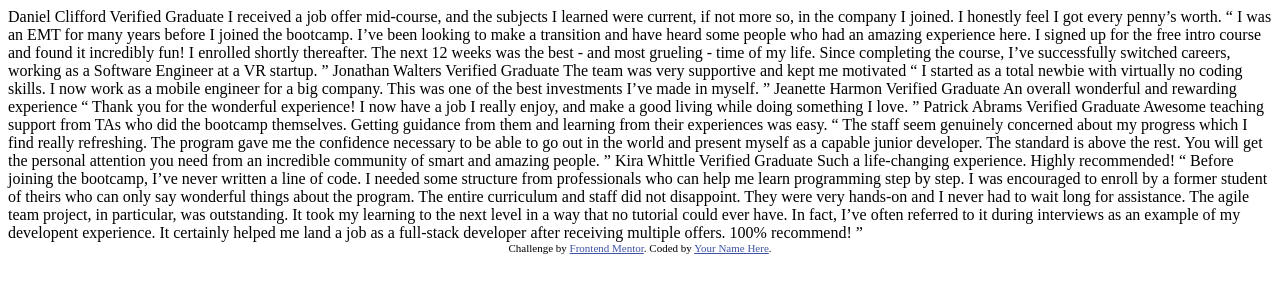
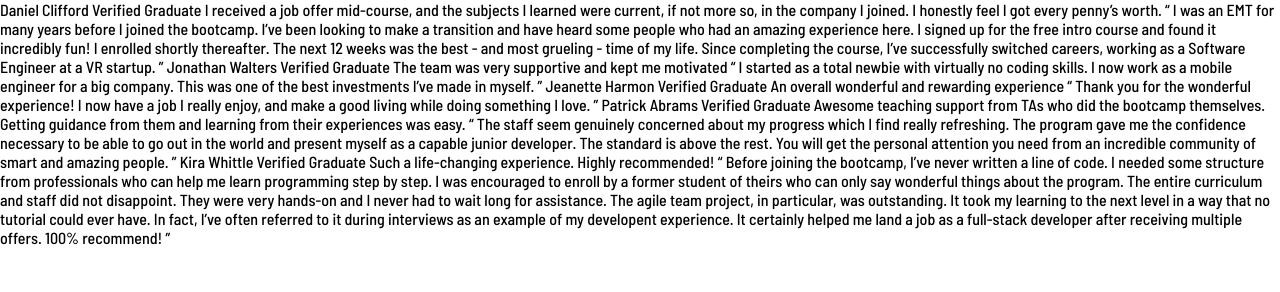
Before and after one commit to rafo38kh/testimonials-grid-section, a website: page index.html in a window 1280 px wide. Drawn offline with Linux system fonts and the light colour scheme.

Commit message:
start project

```diff
--- a/index.html
+++ b/index.html
@@ -1,76 +1,58 @@
 <!DOCTYPE html>
 <html lang="en">
-<head>
-  <meta charset="UTF-8">
-  <meta name="viewport" content="width=device-width, initial-scale=1.0"> <!-- displays site properly based on user's device -->
+  <head>
+    <meta charset="UTF-8" />
+    <meta name="viewport" content="width=device-width, initial-scale=1.0" />
 
-  <link rel="icon" type="image/png" sizes="32x32" href="./images/favicon-32x32.png">
-
-  <title>Frontend Mentor | [Challenge Name Here]</title>
-
-  <!-- Feel free to remove these styles or customise in your own stylesheet 👍 -->
-  <style>
-    .attribution { font-size: 11px; text-align: center; }
-    .attribution a { color: hsl(228, 45%, 44%); }
-  </style>
-</head>
-<body>
-  Daniel Clifford
-  Verified Graduate
-
-  I received a job offer mid-course, and the subjects I learned were current, if not more so,
-  in the company I joined. I honestly feel I got every penny’s worth.
-
-  “ I was an EMT for many years before I joined the bootcamp. I’ve been looking to make a
-  transition and have heard some people who had an amazing experience here. I signed up
-  for the free intro course and found it incredibly fun! I enrolled shortly thereafter.
-  The next 12 weeks was the best - and most grueling - time of my life. Since completing
-  the course, I’ve successfully switched careers, working as a Software Engineer at a VR startup. ”
-
-  Jonathan Walters
-  Verified Graduate
-
-  The team was very supportive and kept me motivated
-
-  “ I started as a total newbie with virtually no coding skills. I now work as a mobile engineer
-  for a big company. This was one of the best investments I’ve made in myself. ”
-
-  Jeanette Harmon
-  Verified Graduate
-
-  An overall wonderful and rewarding experience
-
-  “ Thank you for the wonderful experience! I now have a job I really enjoy, and make a good living
-  while doing something I love. ”
-
-  Patrick Abrams
-  Verified Graduate
-
-  Awesome teaching support from TAs who did the bootcamp themselves. Getting guidance from them and
-  learning from their experiences was easy.
-
-  “ The staff seem genuinely concerned about my progress which I find really refreshing. The program
-  gave me the confidence necessary to be able to go out in the world and present myself as a capable
-  junior developer. The standard is above the rest. You will get the personal attention you need from
-  an incredible community of smart and amazing people. ”
-
-  Kira Whittle
-  Verified Graduate
-
-  Such a life-changing experience. Highly recommended!
-
-  “ Before joining the bootcamp, I’ve never written a line of code. I needed some structure from
-  professionals who can help me learn programming step by step. I was encouraged to enroll by a former
-  student of theirs who can only say wonderful things about the program. The entire curriculum and staff
-  did not disappoint. They were very hands-on and I never had to wait long for assistance. The agile team
-  project, in particular, was outstanding. It took my learning to the next level in a way that no tutorial
-  could ever have. In fact, I’ve often referred to it during interviews as an example of my developent
-  experience. It certainly helped me land a job as a full-stack developer after receiving multiple offers.
-  100% recommend! ”
-
-  <div class="attribution">
-    Challenge by <a href="https://www.frontendmentor.io?ref=challenge" target="_blank">Frontend Mentor</a>.
-    Coded by <a href="#">Your Name Here</a>.
-  </div>
-</body>
+    <link
+      rel="icon"
+      type="image/png"
+      sizes="32x32"
+      href="./images/favicon-32x32.png"
+    />
+    <link rel="preconnect" href="https://fonts.googleapis.com" />
+    <link rel="preconnect" href="https://fonts.gstatic.com" crossorigin />
+    <link
+      href="https://fonts.googleapis.com/css2?family=Barlow+Semi+Condensed:wght@500;600&display=swap"
+      rel="stylesheet"
+    />
+    <link rel="stylesheet" href="css/style.css" />
+    <script defer src="js/script.js"></script>
+    <title>Frontend Mentor | [Challenge Name Here]</title>
+  </head>
+  <body>
+    Daniel Clifford Verified Graduate I received a job offer mid-course, and the
+    subjects I learned were current, if not more so, in the company I joined. I
+    honestly feel I got every penny’s worth. “ I was an EMT for many years
+    before I joined the bootcamp. I’ve been looking to make a transition and
+    have heard some people who had an amazing experience here. I signed up for
+    the free intro course and found it incredibly fun! I enrolled shortly
+    thereafter. The next 12 weeks was the best - and most grueling - time of my
+    life. Since completing the course, I’ve successfully switched careers,
+    working as a Software Engineer at a VR startup. ” Jonathan Walters Verified
+    Graduate The team was very supportive and kept me motivated “ I started as a
+    total newbie with virtually no coding skills. I now work as a mobile
+    engineer for a big company. This was one of the best investments I’ve made
+    in myself. ” Jeanette Harmon Verified Graduate An overall wonderful and
+    rewarding experience “ Thank you for the wonderful experience! I now have a
+    job I really enjoy, and make a good living while doing something I love. ”
+    Patrick Abrams Verified Graduate Awesome teaching support from TAs who did
+    the bootcamp themselves. Getting guidance from them and learning from their
+    experiences was easy. “ The staff seem genuinely concerned about my progress
+    which I find really refreshing. The program gave me the confidence necessary
+    to be able to go out in the world and present myself as a capable junior
+    developer. The standard is above the rest. You will get the personal
+    attention you need from an incredible community of smart and amazing people.
+    ” Kira Whittle Verified Graduate Such a life-changing experience. Highly
+    recommended! “ Before joining the bootcamp, I’ve never written a line of
+    code. I needed some structure from professionals who can help me learn
+    programming step by step. I was encouraged to enroll by a former student of
+    theirs who can only say wonderful things about the program. The entire
+    curriculum and staff did not disappoint. They were very hands-on and I never
+    had to wait long for assistance. The agile team project, in particular, was
+    outstanding. It took my learning to the next level in a way that no tutorial
+    could ever have. In fact, I’ve often referred to it during interviews as an
+    example of my developent experience. It certainly helped me land a job as a
+    full-stack developer after receiving multiple offers. 100% recommend! ”
+  </body>
 </html>
--- /dev/null
+++ b/scss/_base.scss
@@ -0,0 +1,26 @@
+$color-violet: hsl(263, 55%, 52%);
+$color-blue: hsl(217, 19%, 35%);
+$color-black: hsl(219, 29%, 14%);
+$color-White: hsl(0, 0%, 100%);
+
+$color-lightGray: hsl(0, 0%, 81%);
+$color-lightBlue: hsl(210, 46%, 95%);
+
+*,
+*::before,
+*::after {
+  margin: 0;
+  padding: 0;
+  box-sizing: inherit;
+}
+
+html {
+  font-size: 62.5%;
+  box-sizing: border-box;
+}
+
+body {
+  font-size: 1.6rem;
+  font-family: "Barlow Semi Condensed", sans-serif;
+  // - Weights: 500, 600
+}
--- /dev/null
+++ b/scss/_component.scss
@@ -0,0 +1 @@
+@use "./base" as *;
--- /dev/null
+++ b/scss/main.scss
@@ -0,0 +1,3 @@
+@use "./base";
+@use "./layout";
+@use "./component";
--- a/style-guide.md
+++ /dev/null
@@ -1,38 +0,0 @@
-# Front-end Style Guide
-
-## Layout
-
-The designs were created to the following widths:
-
-- Mobile: 375px
-- Desktop: 1440px
-
-## Colors
-
-### Primary
-
-Moderate violet: hsl(263, 55%, 52%)
-Very dark grayish blue: hsl(217, 19%, 35%)
-Very dark blackish blue: hsl(219, 29%, 14%)
-White: hsl(0, 0%, 100%)
-
-### Neutral
-
-Light gray: hsl(0, 0%, 81%)
-Light grayish blue: hsl(210, 46%, 95%)
-
-Note for text colors:
-
-1. "Verified Graduate" has the same color as the person's name with 50% opacity
-2. Review paragraphs inside the quotations have the same color as well, but are at 70% opacity
-
-## Typography
-
-### Body Copy
-
-- Font size: 13px
-
-### Font
-
-- Family: [Barlow Semi Condensed](https://fonts.google.com/specimen/Barlow+Semi+Condensed)
-- Weights: 500, 600
```
Also changed, not shown: package.json (added, +16 -0 lines), README-template.md (deleted), README.md, css/style.css (added), design/desktop-design.jpg (deleted), design/desktop-preview.jpg (deleted), design/mobile-design.jpg (deleted), js/script.js (added), scss/_layout.scss (added), 3 other files.
